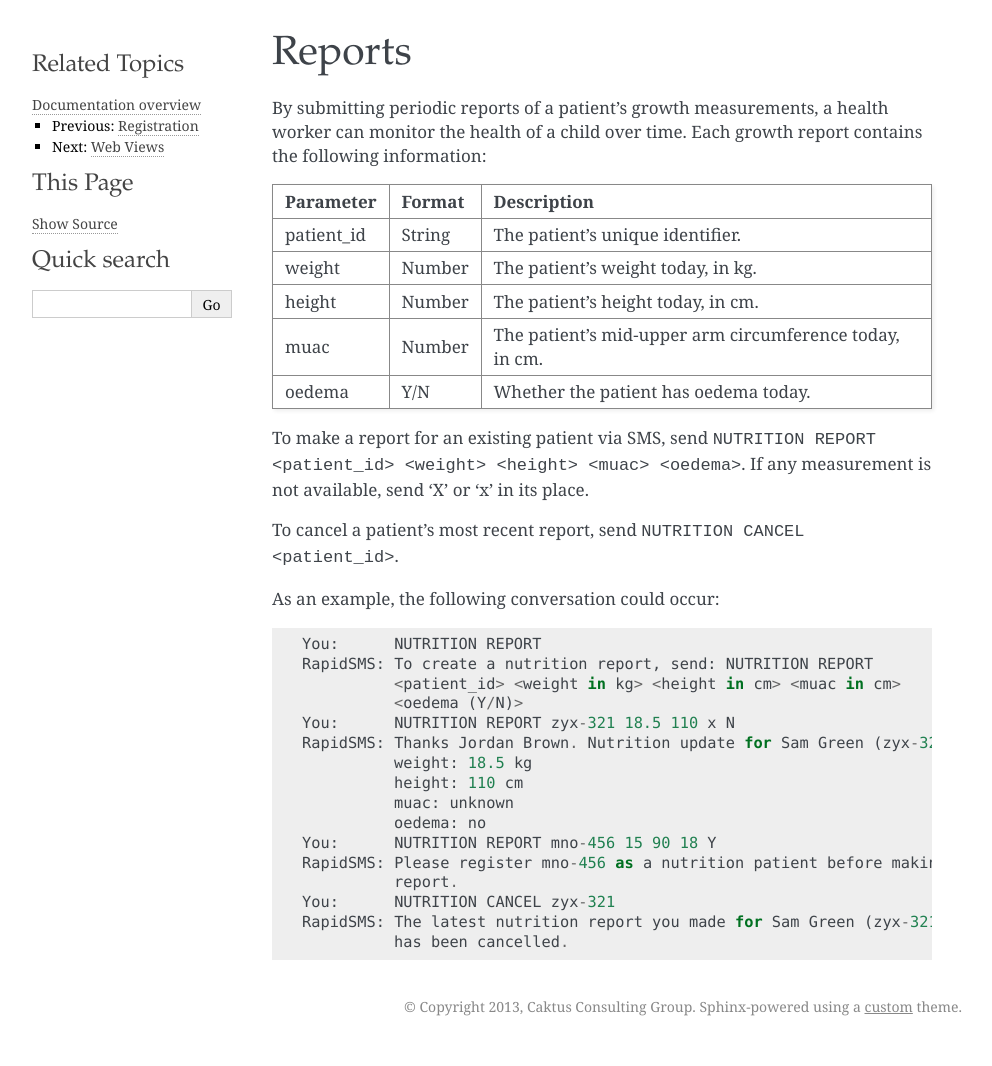
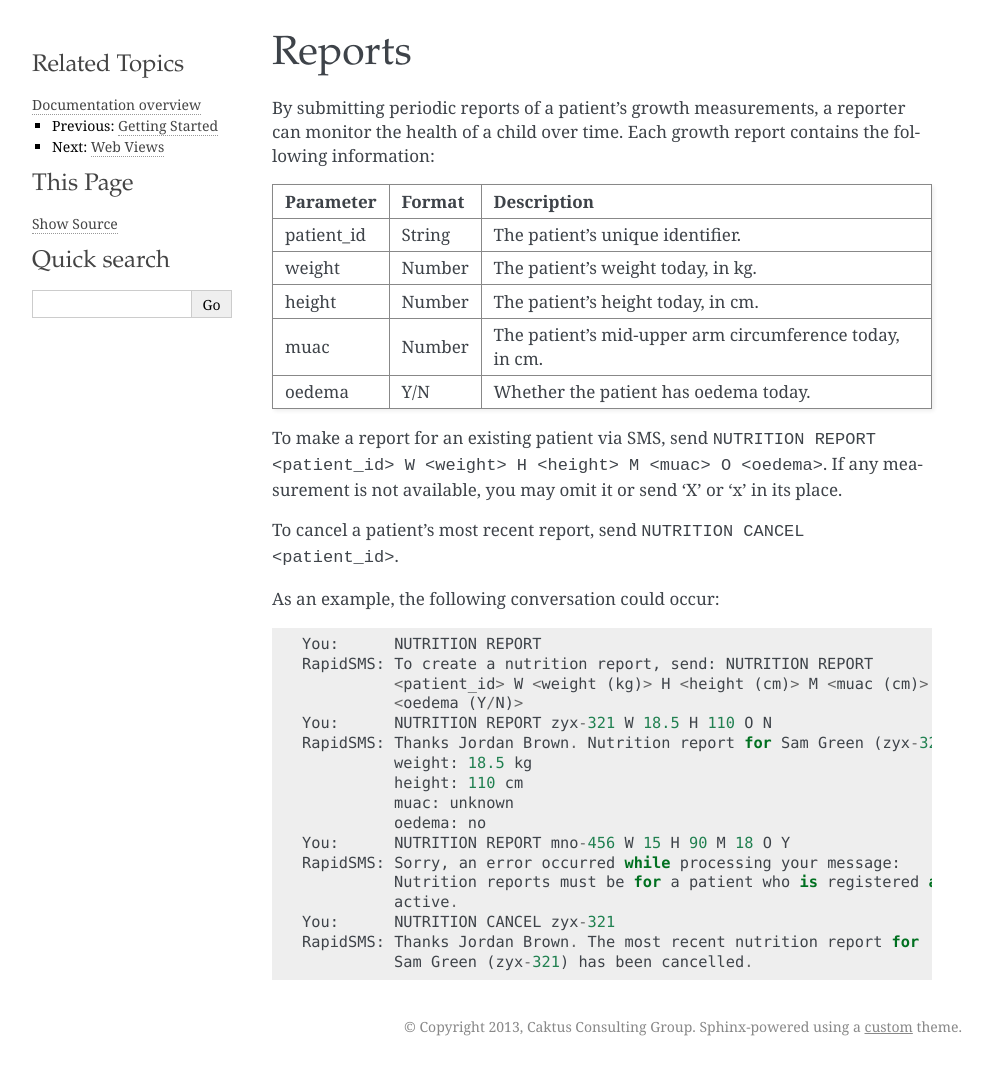
Before and after one commit to caktus/rapidsms-nutrition, a Sphinx documentation site: the page built from docs/reports.rst, in a window 1280 px wide. Shown: the whole page, without its empty margins (148-1140 px from the left). Built offline with Sphinx 7.4.7, drawn with Linux system fonts in a browser that asks for light colours.

Commit message:
Update docs in accordance with latest code changes

```diff
--- a/docs/index.rst
+++ b/docs/index.rst
@@ -15,8 +15,7 @@ Contents:
 .. toctree::
    :maxdepth: 2
 
-   installation
-   registration
+   getting-started
    reports
    views
    releases
--- a/docs/reports.rst
+++ b/docs/reports.rst
@@ -2,9 +2,9 @@
 Reports
 =======
 
-By submitting periodic reports of a patient's growth measurements, a health
-worker can monitor the health of a child over time. Each growth report
-contains the following information:
+By submitting periodic reports of a patient's growth measurements, a reporter
+can monitor the health of a child over time. Each growth report contains the
+following information:
 
 ===========  =========  =======================================================
 Parameter    Format     Description
@@ -17,8 +17,8 @@ oedema       Y/N        Whether the patient has oedema today.
 ===========  =========  =======================================================
 
 To make a report for an existing patient via SMS, send ``NUTRITION REPORT
-<patient_id> <weight> <height> <muac> <oedema>``. If any measurement is not
-available, send 'X' or 'x' in its place.
+<patient_id> W <weight> H <height> M <muac> O <oedema>``. If any measurement
+is not available, you may omit it or send 'X' or 'x' in its place.
 
 To cancel a patient's most recent report, send ``NUTRITION CANCEL
 <patient_id>``.
@@ -27,17 +27,18 @@ As an example, the following conversation could occur::
 
     You:      NUTRITION REPORT
     RapidSMS: To create a nutrition report, send: NUTRITION REPORT
-              <patient_id> <weight in kg> <height in cm> <muac in cm>
+              <patient_id> W <weight (kg)> H <height (cm)> M <muac (cm)> O
               <oedema (Y/N)>
-    You:      NUTRITION REPORT zyx-321 18.5 110 x N
-    RapidSMS: Thanks Jordan Brown. Nutrition update for Sam Green (zyx-321):
+    You:      NUTRITION REPORT zyx-321 W 18.5 H 110 O N
+    RapidSMS: Thanks Jordan Brown. Nutrition report for Sam Green (zyx-321):
               weight: 18.5 kg
               height: 110 cm
               muac: unknown
               oedema: no
-    You:      NUTRITION REPORT mno-456 15 90 18 Y
-    RapidSMS: Please register mno-456 as a nutrition patient before making a
-              report.
+    You:      NUTRITION REPORT mno-456 W 15 H 90 M 18 O Y
+    RapidSMS: Sorry, an error occurred while processing your message:
+              Nutrition reports must be for a patient who is registered and
+              active.
     You:      NUTRITION CANCEL zyx-321
-    RapidSMS: The latest nutrition report you made for Sam Green (zyx-321)
-              has been cancelled.
+    RapidSMS: Thanks Jordan Brown. The most recent nutrition report for
+              Sam Green (zyx-321) has been cancelled.
--- a/docs/views.rst
+++ b/docs/views.rst
@@ -11,4 +11,4 @@ you can reorder the data by that column. By clicking a column a second time,
 the data will be ordered by that column in reverse.
 
 **Filtering.** Reports may be filtered by reporter, patient, or status. To
-apply filtering, click on the value that you
+apply filtering, click on the value that you wish to filter by.
```
Also changed, not shown: docs/getting-started.rst (added, +75 -0 lines), docs/installation.rst (deleted, +0 -31 lines), docs/registration.rst (deleted, +0 -83 lines).
